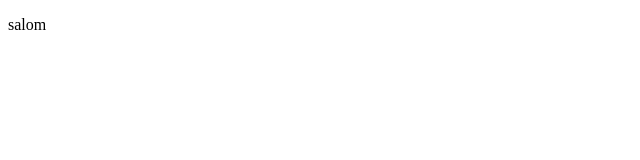
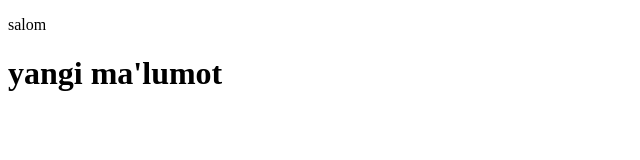
Before and after one commit to MohiraQobilova/git_loyiha1, a plain HTML site: page index.html in a window 1280 px wide. Shown: the whole page, without its empty margins (0-640 px from the left). Drawn offline with Linux system fonts and the light colour scheme.

Commit message:
yangi nimadir

```diff
--- a/index.html
+++ b/index.html
@@ -9,5 +9,7 @@
 
     <p>salom</p>
 
+    <h1>yangi ma'lumot</h1>
+
 </body>
 </html>
```
